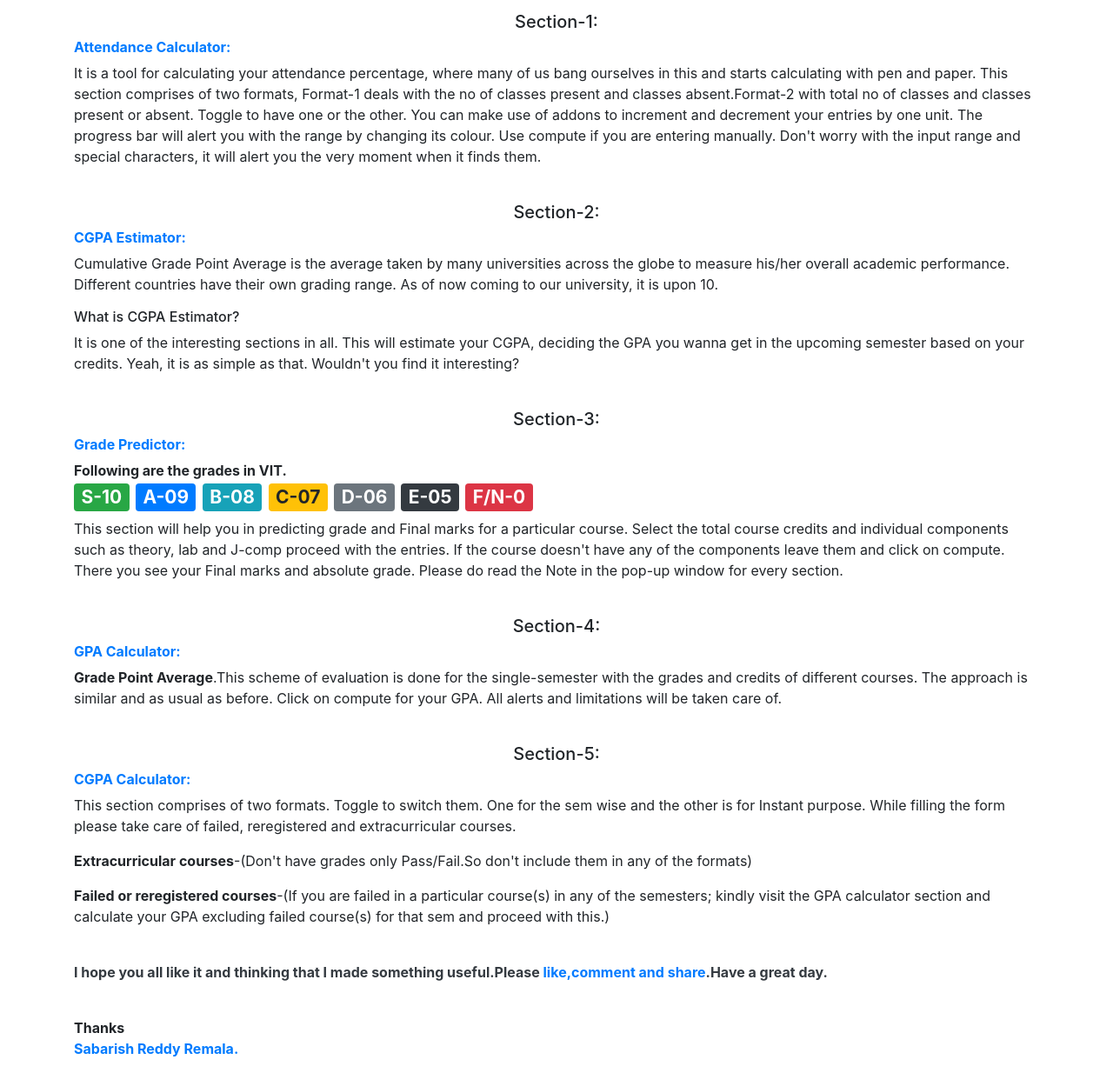
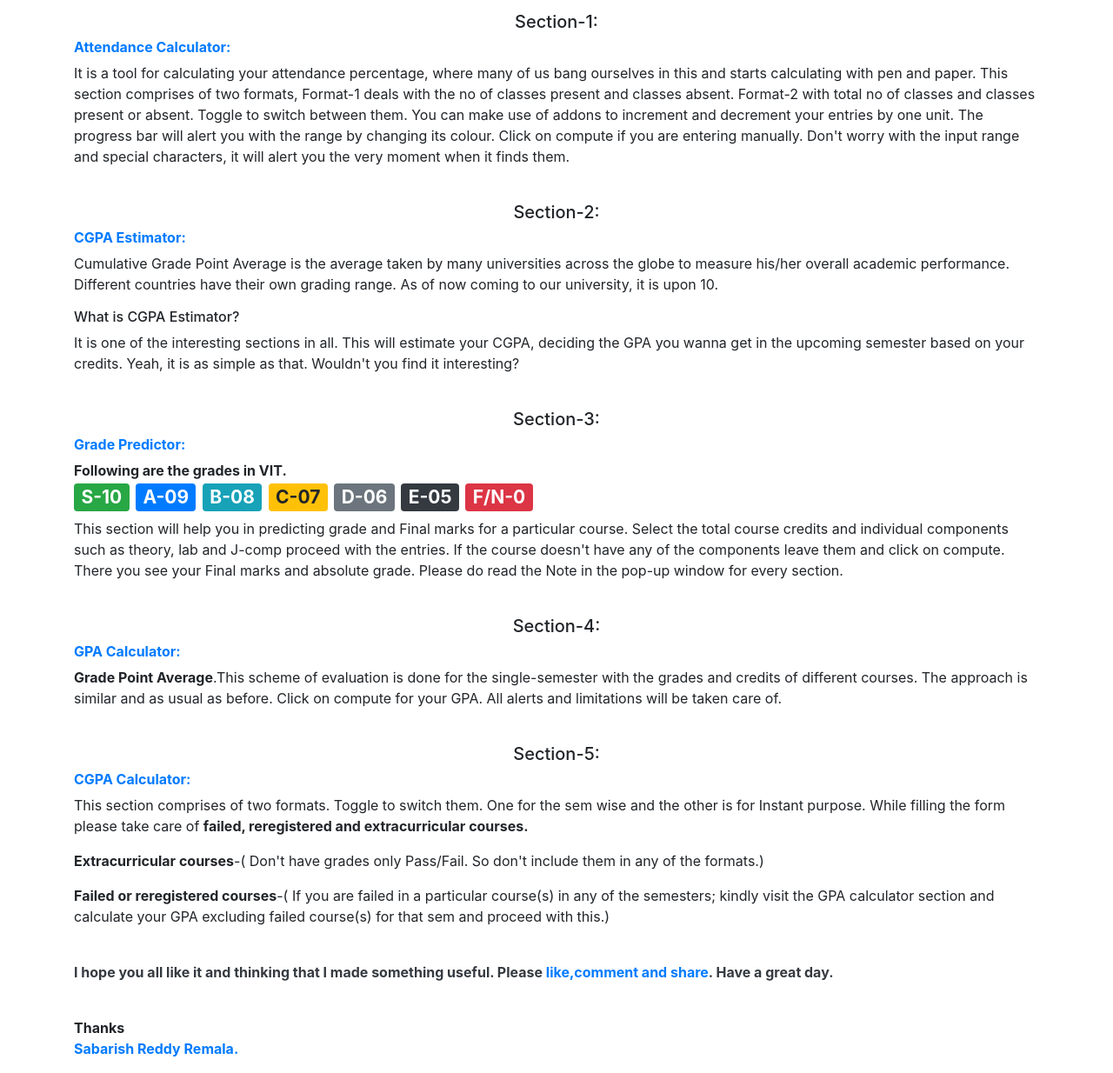
Before and after one commit to sabarishreddy99/sabarishreddy99.github.io, a plain HTML site: page elucidation.html in a window 1280 px wide. Shown: the part 655-1889 px from the top of the page at 87% size. Drawn offline with nearby package versions, Linux system fonts and the light colour scheme.

Commit message:
Update index.html

```diff
--- a/elucidation.html
+++ b/elucidation.html
@@ -11,8 +11,8 @@
     <script src="https://kit.fontawesome.com/ffe6cad6cd.js" crossorigin="anonymous"></script>
 <style type="text/css">
  html{
-   scroll-behaviour:smooth;
-  }
+  scroll-behavior: smooth;
+ }
 </style>
 </head>
 <body>
@@ -80,7 +80,7 @@
 
 <h5 style="text-align: center;">Section-1:</h5>
 <h6><a href="https://sabarishreddy99.github.io/#attendancecalculator"><b>Attendance Calculator:</b></a></h6>
-<p>It is a tool for calculating your attendance percentage, where many of us bang ourselves in this and starts calculating with pen and paper. This section comprises of two formats, Format-1 deals with the no of classes present and classes absent.Format-2 with total no of classes and classes present or absent. Toggle to have one or the other. You can make use of addons to increment and decrement your entries by one unit. The progress bar will alert you with the range by changing its colour. Use compute if you are entering manually. Don't worry with the input range and special characters, it will alert you the very moment when it finds them.
+<p>It is a tool for calculating your attendance percentage, where many of us bang ourselves in this and starts calculating with pen and paper. This section comprises of two formats, Format-1 deals with the no of classes present and classes absent. Format-2 with total no of classes and classes present or absent. Toggle to switch between them. You can make use of addons to increment and decrement your entries by one unit. The progress bar will alert you with the range by changing its colour. Click on compute if you are entering manually. Don't worry with the input range and special characters, it will alert you the very moment when it finds them.
 </p>
 
 <br>
@@ -119,13 +119,13 @@ The approach is similar and as usual as before. Click on compute for your GPA. A
 <h5 style="text-align: center;">Section-5:</h5>
 <h6><a href="https://sabarishreddy99.github.io/#cgpacalculatorlink"><b>CGPA Calculator:</b></a></h6>
 <p>
-This section comprises of two formats. Toggle to switch them. One for the sem wise and the other is for Instant purpose. While filling the form please take care of failed, reregistered and extracurricular courses.</p>
-<p><b>Extracurricular courses</b>-(Don't have grades only Pass/Fail.So don't include them in any of the formats)</p>
-<p><b>Failed or reregistered courses</b>-(If you are failed in a particular course(s) in any of the semesters; kindly visit the GPA calculator section and calculate your GPA excluding failed course(s) for that sem and proceed with this.)
+This section comprises of two formats. Toggle to switch them. One for the sem wise and the other is for Instant purpose. While filling the form please take care of <b>failed, reregistered and extracurricular courses.</b></p>
+<p><b>Extracurricular courses</b>-( Don't have grades only Pass/Fail. So don't include them in any of the formats.)</p>
+<p><b>Failed or reregistered courses</b>-( If you are failed in a particular course(s) in any of the semesters; kindly visit the GPA calculator section and calculate your GPA excluding failed course(s) for that sem and proceed with this.)
 
 </p>
 <br>
-<p class="text-dark"><b>I hope you all like it and thinking that I made something useful.Please <a href="https://sabarishreddy99.github.io/#comments">like,comment and share</a>.Have a great day.</b></p>
+<p class="text-dark"><b>I hope you all like it and thinking that I made something useful. Please <a href="https://sabarishreddy99.github.io/#comments">like,comment and share</a>. Have a great day.</b></p>
 <br>
 <b><p>Thanks<br>
 <a href="mailto:sabarirjsr@gmail.com">Sabarish Reddy Remala.</a></p></b>
```
